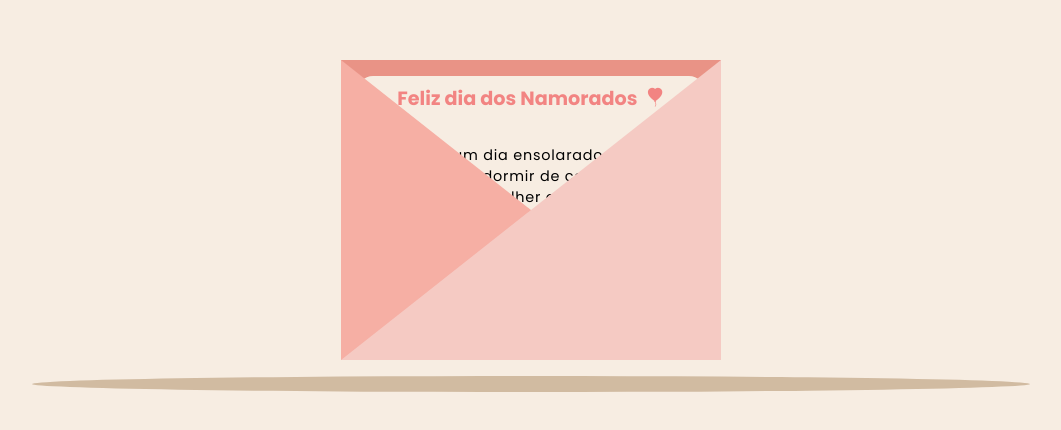
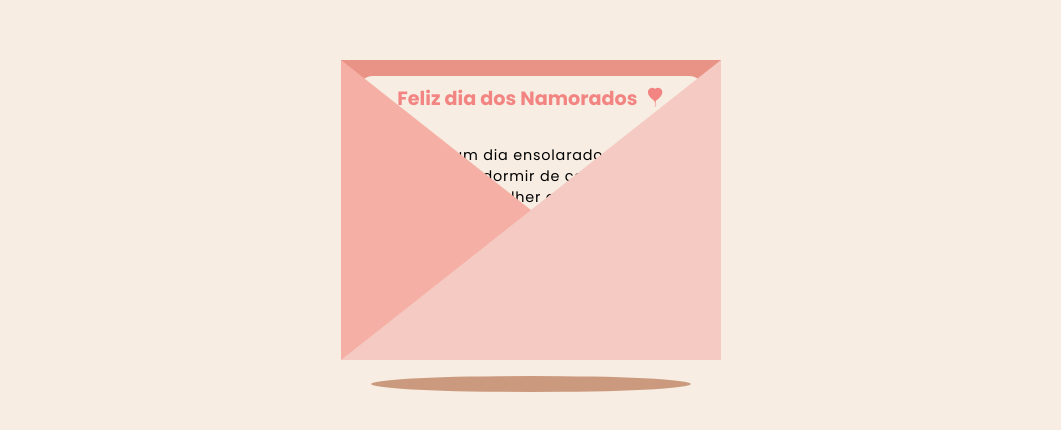
Before and after one commit to caualuccadev/lis2ca, a plain HTML site: page index.html in a window 1280 px wide. Shown: the part 174-604 px from the top of the page, without its empty margins (109-1170 px from the left). Drawn offline with nearby package versions, Linux system fonts and the light colour scheme.

Commit message:
Update style.css

```diff
--- a/style.css
+++ b/style.css
@@ -116,7 +116,8 @@ body{
 .shadow{
     height: 1rem;
     width: 80%;
-    background: #d1bba1;
+    max-width: 20rem;
+    background: #cb997e;
     border-radius: 100%;
     margin-top: 1rem;
 }
```
